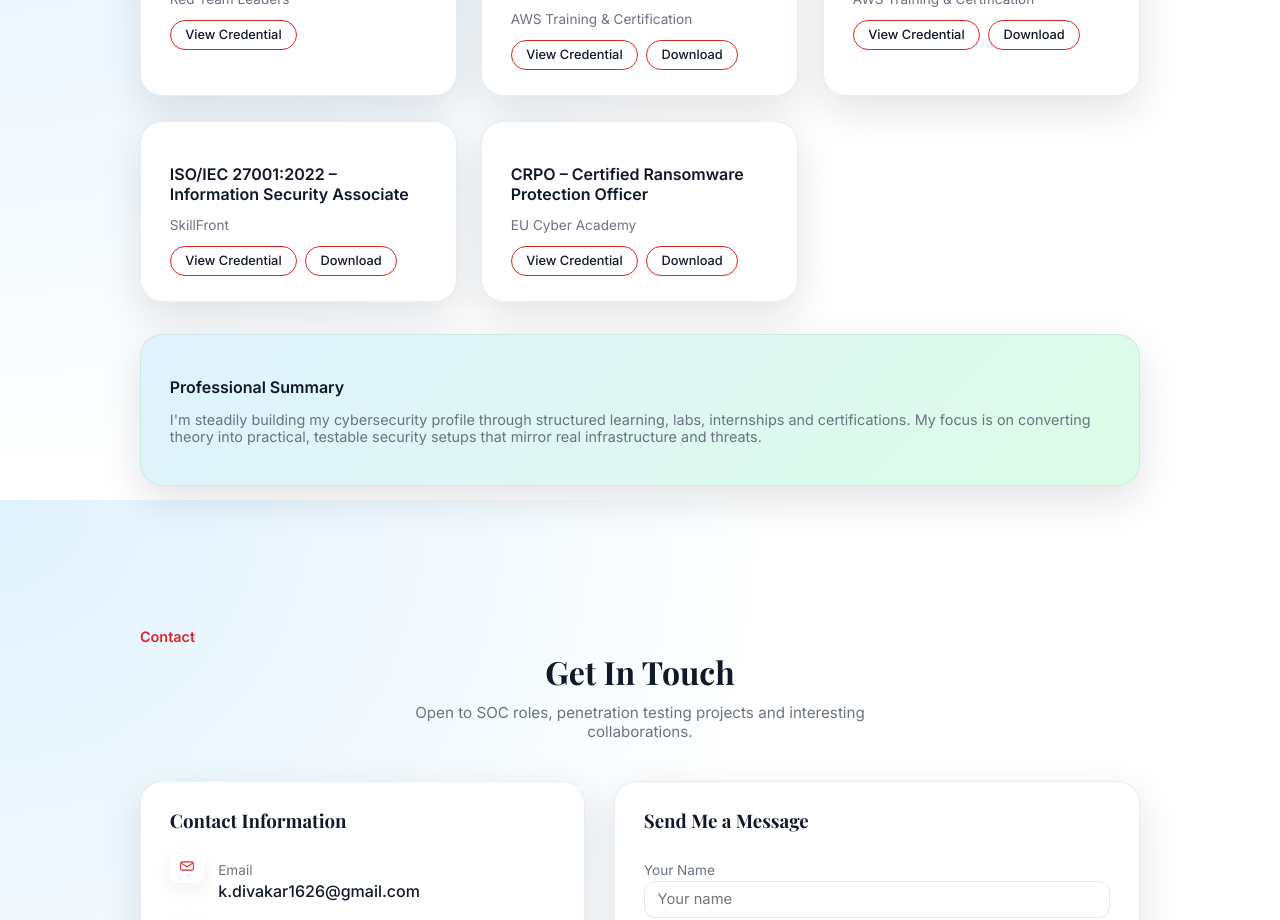
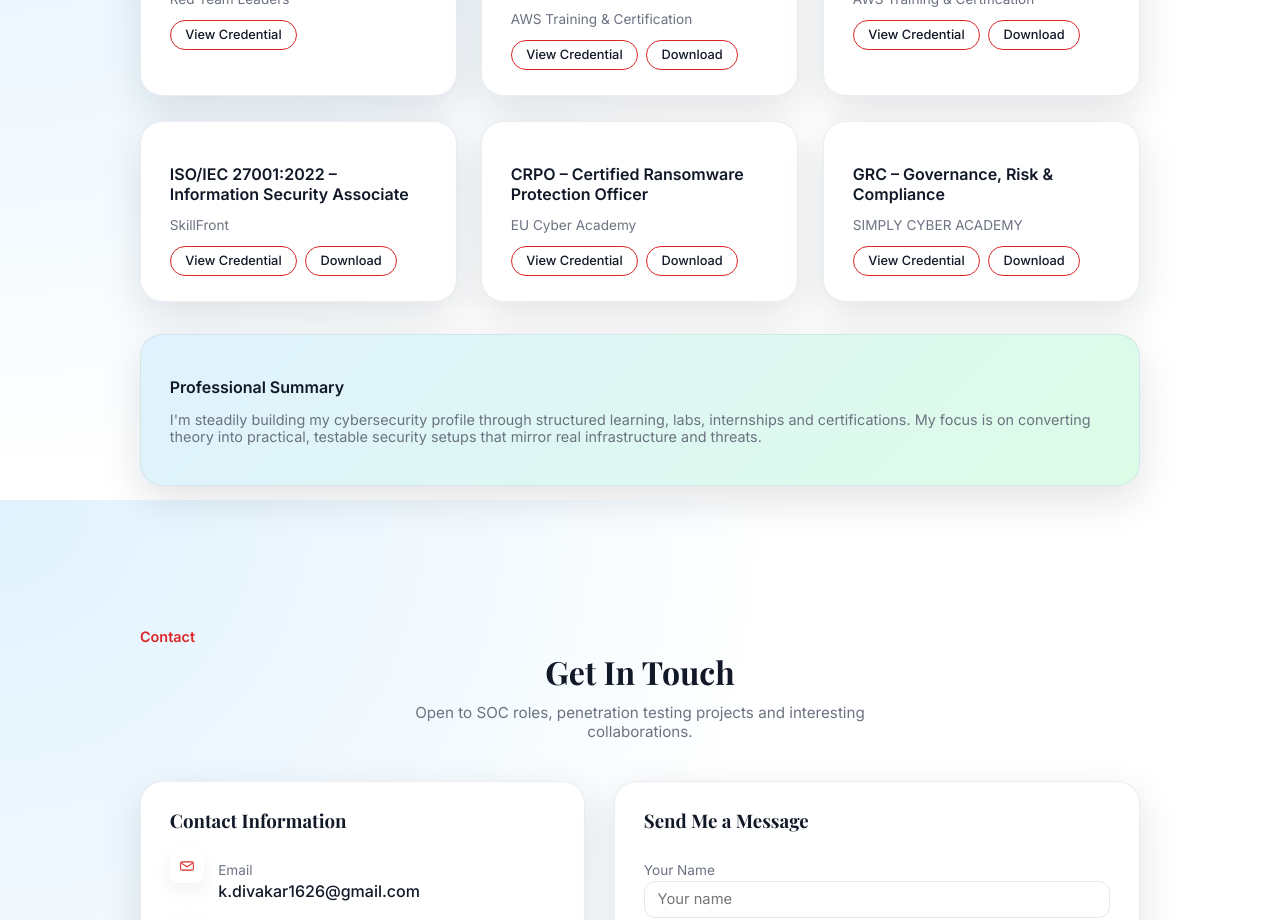
Before and after one commit to Diva07-kd/diva-portfolio, a React (Vite) app: page / in a window 1280 px wide. Shown: the part 5100-6020 px from the top of the page. Built offline with nearby package versions, Linux system fonts and the light colour scheme.

Commit message:
Added GRC certificate and updates

```diff
--- a/src/components/Certifications.jsx
+++ b/src/components/Certifications.jsx
@@ -26,6 +26,7 @@ const certs = [
     provider: "AWS Training & Certification",
     link: "/AWS Security – Encryption.pdf",
   },
+
   {
     title: "Job Roles in the Cloud",
     provider: "AWS Training & Certification",
@@ -41,7 +42,13 @@ const certs = [
     provider: "EU Cyber Academy",
     link: "/CRPO-Certified-Ransomware-Protection-Officer.pdf",
   },
+  {
+    title: "GRC – Governance, Risk & Compliance",   // change title if needed
+    provider: "SIMPLY CYBER ACADEMY",                 // pdf la irukkura institute name
+    link: "/GRC_CERTIFICATE.pdf",                   // public folder file name
+  },
 ];
+
 
 function Certifications() {
   return (
```
Also changed, not shown: 1 other file (tests, documents, lock files or other folders).
